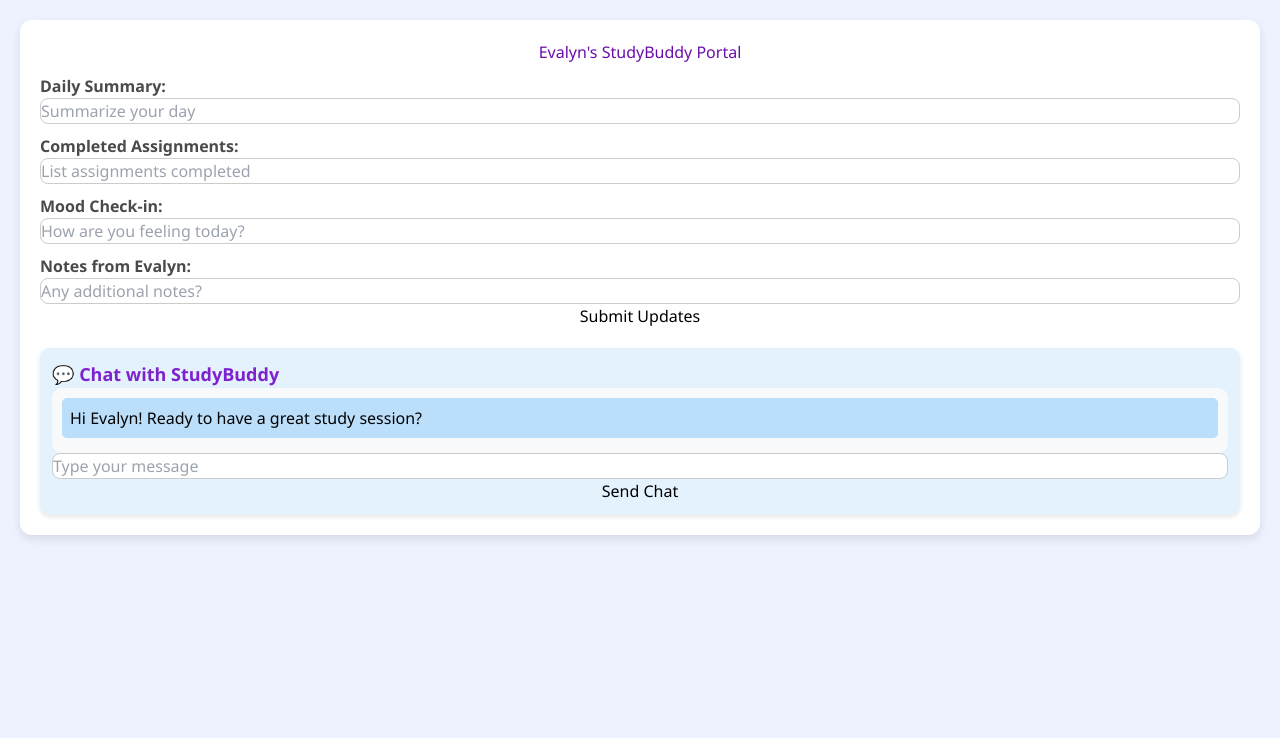
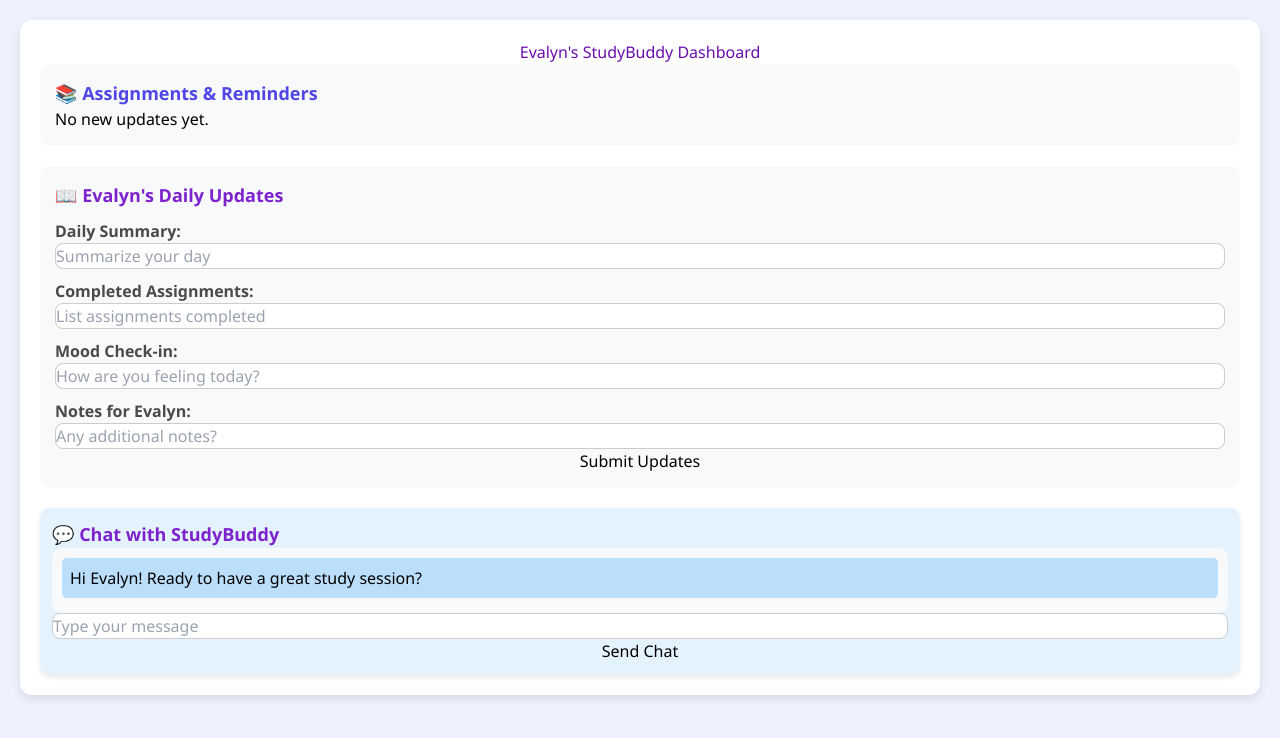
Before and after one commit to SaunteringVagabond/studybuddy-dashboard, a plain HTML site: page index.html in a window 1280 px wide. Drawn offline with nearby package versions, Linux system fonts and the light colour scheme.

Commit message:
Update index.html

```diff
--- a/index.html
+++ b/index.html
@@ -3,16 +3,17 @@
 <head>
   <meta charset="UTF-8">
   <meta name="viewport" content="width=device-width, initial-scale=1.0">
-  <title>Evalyn's StudyBuddy Portal</title>
+  <title>Evalyn's StudyBuddy Dashboard</title>
   <script src="https://cdn.tailwindcss.com"></script>
   <style>
     body { background-color: #eef2ff; font-family: 'Segoe UI', Tahoma, Geneva, Verdana, sans-serif; padding: 20px; }
-    .container { max-width: 600px; margin: auto; background: white; padding: 20px; border-radius: 12px; box-shadow: 0 4px 10px rgba(0,0,0,0.1); }
-    h1 { color: #6a0dad; text-align: center; font-size: 24px; }
+    .container { max-width: 700px; margin: auto; background: white; padding: 20px; border-radius: 12px; box-shadow: 0 4px 10px rgba(0,0,0,0.1); }
+    h1 { color: #6a0dad; text-align: center; font-size: 26px; font-weight: bold; }
     label { font-weight: bold; color: #4a4a4a; display: block; margin-top: 10px; }
-    input, button { width: 100%; padding: 10px; margin-top: 5px; border-radius: 8px; border: 1px solid #ccc; font-size: 16px; }
-    button { background: #6a0dad; color: white; border: none; cursor: pointer; font-weight: bold; }
+    input, button { width: 100%; padding: 12px; margin-top: 5px; border-radius: 8px; border: 1px solid #ccc; font-size: 16px; }
+    button { background: #6a0dad; color: white; border: none; cursor: pointer; font-weight: bold; transition: 0.3s; }
     button:hover { background: #4a0d7a; }
+    .dashboard-section { background: #f8f9fa; padding: 15px; border-radius: 10px; margin-bottom: 20px; }
     .chat-container { background: #e3f2fd; padding: 12px; border-radius: 10px; margin-top: 20px; box-shadow: 0 2px 5px rgba(0,0,0,0.1); }
     .chat-box { background: #f8f9fa; padding: 10px; border-radius: 10px; max-height: 200px; overflow-y: auto; }
     .message { padding: 8px; border-radius: 5px; margin-bottom: 5px; }
@@ -22,7 +23,13 @@
 </head>
 <body>
   <div class="container">
-    <h1>Evalyn's StudyBuddy Portal</h1>
+    <h1>Evalyn's StudyBuddy Dashboard</h1>
+    <div class="dashboard-section">
+      <h2 class="text-lg font-bold text-indigo-600">📚 Assignments & Reminders</h2>
+      <p id="updatesBox">No new updates yet.</p>
+    </div>
+    <div class="dashboard-section">
+      <h2 class="text-lg font-bold text-purple-700">📖 Evalyn's Daily Updates</h2>
       <form id="evalynForm">
         <label>Daily Summary:</label>
         <input id="dailySummary" placeholder="Summarize your day">
@@ -30,10 +37,11 @@
         <input id="completedAssignments" placeholder="List assignments completed">
         <label>Mood Check-in:</label>
         <input id="moodCheckin" placeholder="How are you feeling today?">
-      <label>Notes from Evalyn:</label>
+        <label>Notes for Evalyn:</label>
         <input id="notesFromEvalyn" placeholder="Any additional notes?">
         <button type="submit">Submit Updates</button>
       </form>
+    </div>
     <div class="chat-container">
       <h2 class="text-lg font-bold text-purple-700">💬 Chat with StudyBuddy</h2>
       <div id="chatBox" class="chat-box">
```
Lines whose indentation alone changed are shown as unchanged.
